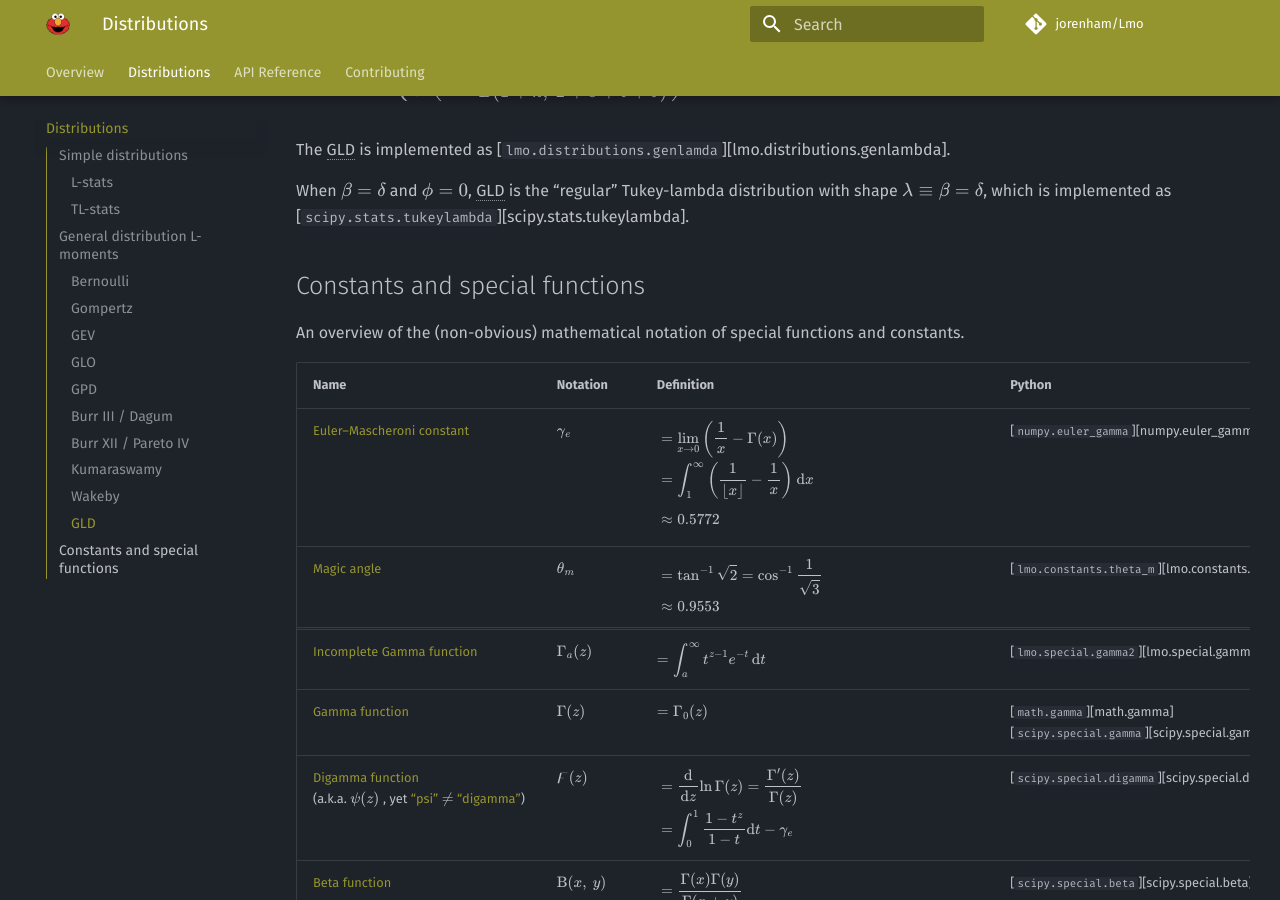
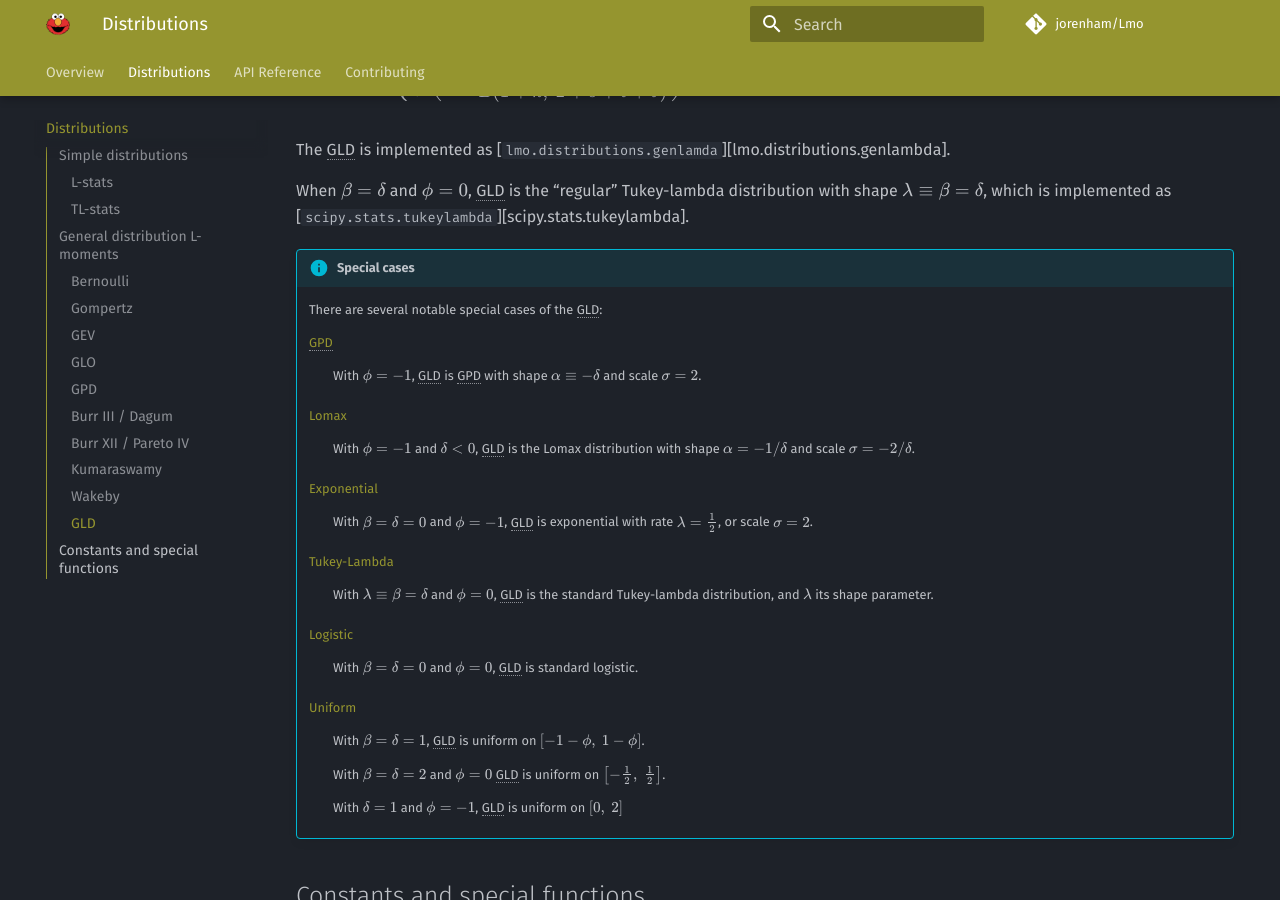
Before and after one commit to jorenham/Lmo, an MkDocs documentation site: the page built from docs/distributions.md, in a window 1280 px wide and 900 px high, scrolled down 11043 px. Built offline with MkDocs 1.6.1 and Material for MkDocs 9.7.7, drawn with Linux system fonts in a browser that asks for light colours; comment, search, counter and statistics services are not loaded.

Commit message:
GLD special cases

```diff
--- a/docs/distributions.md
+++ b/docs/distributions.md
@@ -1294,6 +1294,41 @@
 \( \lambda \equiv \beta = \delta \), which is implemented as
 [`scipy.stats.tukeylambda`][scipy.stats.tukeylambda].
 
+/// admonition | Special cases
+    type: info
+There are several notable special cases of the GLD:
+
+[GPD](#gpd)
+:   With \( \phi = -1 \), GLD is GPD with shape \( \alpha \equiv -\delta \)
+    and scale \( \sigma = 2 \).
+
+[Lomax](https://wikipedia.org/wiki/Lomax_distribution)
+:   With \( \phi = -1 \) and \( \delta < 0 \), GLD is the Lomax distribution
+    with shape \( \alpha = -1 / \delta \) and scale \( \sigma = -2 / \delta \).
+
+[Exponential](https://wikipedia.org/wiki/Logistic_distribution)
+:   With \( \beta = \delta = 0 \) and \( \phi = -1 \), GLD is
+    exponential with rate \( \lambda = \frac 1 2 \), or scale \( \sigma = 2 \).
+
+[Tukey-Lambda](https://wikipedia.org/wiki/Tukey_lambda_distribution)
+:   With \( \lambda \equiv \beta = \delta \) and \( \phi = 0 \), GLD is the
+    standard Tukey-lambda distribution, and \( \lambda \) its shape parameter.
+
+[Logistic](https://wikipedia.org/wiki/Logistic_distribution)
+:   With \( \beta = \delta = 0 \) and \( \phi = 0 \), GLD is
+    standard logistic.
+
+[Uniform](https://wikipedia.org/wiki/Continuous_uniform_distribution)
+:   With \( \beta = \delta = 1 \), GLD is uniform on
+    \( [-1 - \phi,\ 1 - \phi] \).
+
+    With \( \beta = \delta = 2 \) and \( \phi = 0 \) GLD is uniform on
+    \( \left[-\frac 1 2,\ \frac 1 2\right] \).
+
+    With \( \delta = 1 \) and \( \phi = -1 \), GLD is uniform on
+    \( [0,\ 2] \)
+///
+
 [^GLD]:
     [J.S. Ramberg & B.W. Schmeiser (1974)
     ](https://doi.org/10.1145/360827.360840) -- An approximate method for
```
